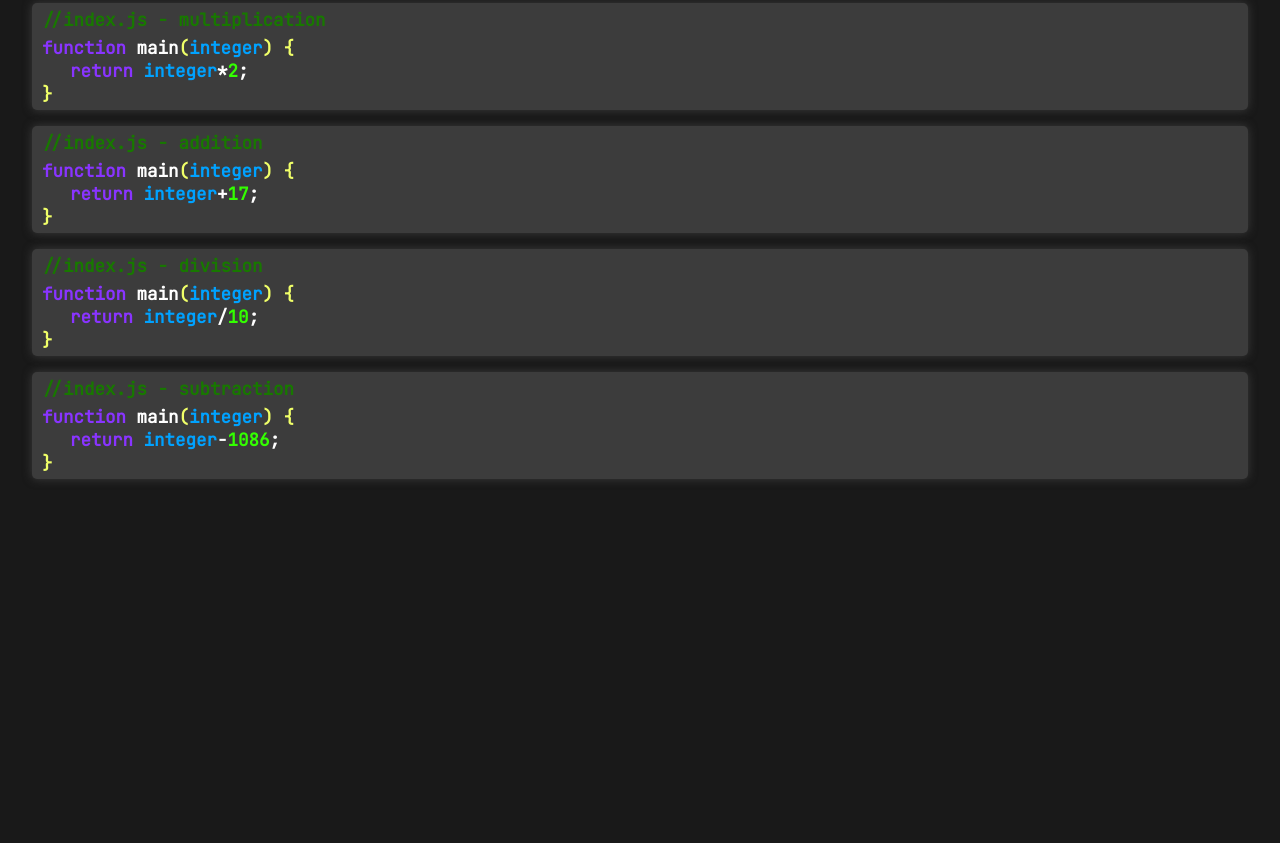
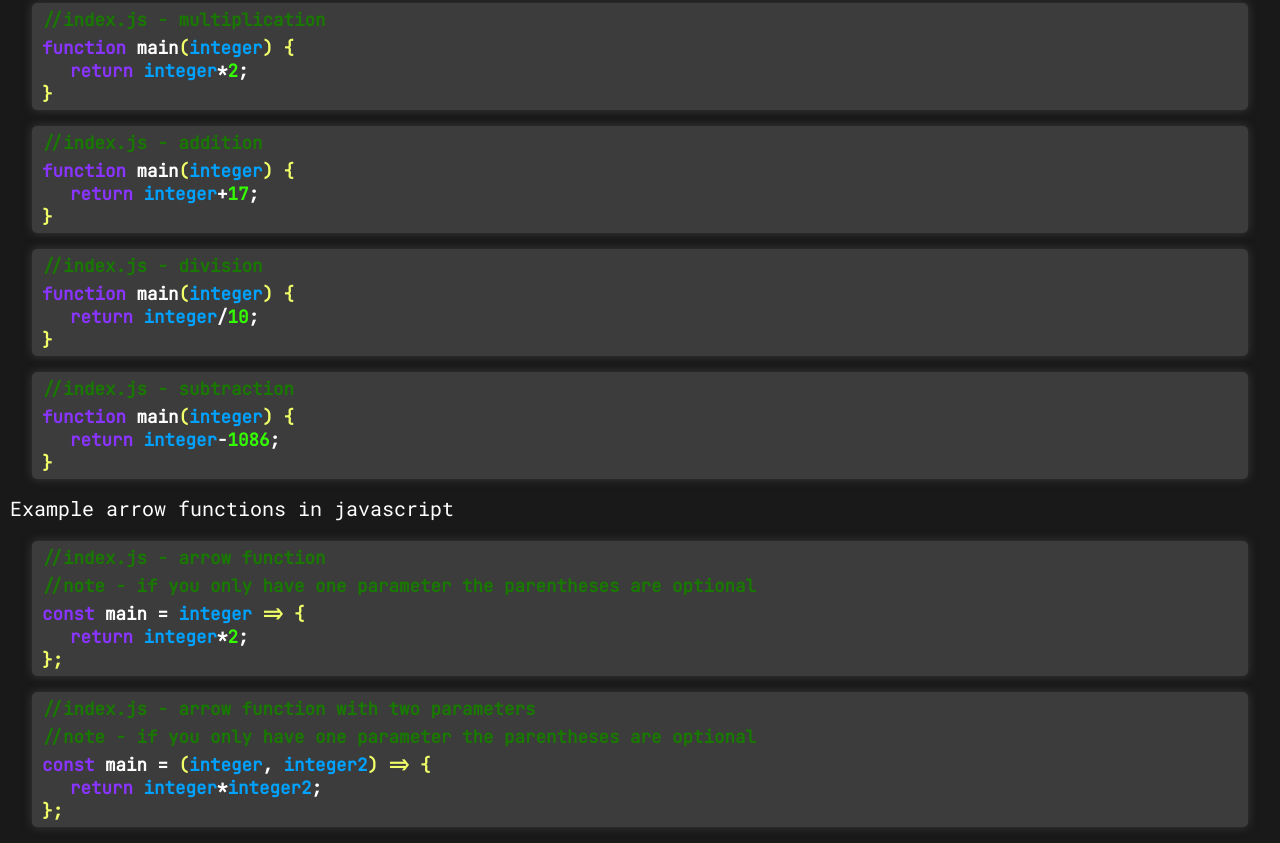
Before and after one commit to lukewarmham/CSD-Node.js-App, a website: page uploaded_files/home/index.html in a window 1280 px wide. Shown: the part 530-1373 px from the top of the page. Before the commit the page ends 1025 px from the top, so only its background shows below. Drawn offline with Linux system fonts and the light colour scheme; files that its build step writes are made by us from their sources.

Commit message:
Better title

```diff
--- a/uploaded_files/general/style.css
+++ b/uploaded_files/general/style.css
@@ -75,7 +75,7 @@ div#nav {
 div#nav > h1#header {
     color: white;
     font-size: 40px;
-    margin: 2.5px 0 0 15px;
+    margin: 2.5px 0 0 50px;
     padding: 0;
 }
 
--- a/uploaded_files/home/index.html
+++ b/uploaded_files/home/index.html
@@ -5,7 +5,7 @@
     </head>
     <body>
         <div id="nav">
-            <h1 id="header">Jake Kovacocy</h1>
+            <h1 id="header">Learn&ltJS&gt</h1>
             <div id="home">
                 <a class="current-tab">Home</a>
             </div>
@@ -69,6 +69,24 @@
             </p>
         </div>
 
+        <p>Example arrow functions in javascript</p>
+        <div class="code">
+            <p><span class="comment">//index.js - arrow function</span></p>
+            <p><span class="comment">//note - if you only have one parameter the parentheses are optional</span></p>
+            <p><span class="purple">const</span> main</span> = <span class="blue">integer</span><span class="yellow"> => {</span><br>
+                &emsp; <span class="purple">return</span> <span class="blue">integer</span>*<span class="green">2</span>;<br>
+            <span class="yellow">};</span>
+            </p>
+        </div>
+        <div class="code">
+            <p><span class="comment">//index.js - arrow function with two parameters</span></p>
+            <p><span class="comment">//note - if you only have one parameter the parentheses are optional</span></p>
+            <p><span class="purple">const</span> main = <span class="yellow">(</span><span class="blue">integer</span>, </span><span class="blue">integer2</span><span class="yellow">) => {</span><br>
+                &emsp; <span class="purple">return</span> <span class="blue">integer</span>*<span class="blue">integer2</span>;<br>
+            <span class="yellow">};</span>
+            </p>
+        </div>
+
         <script src="./index.js"></script>
     </body>
 </html>
```
